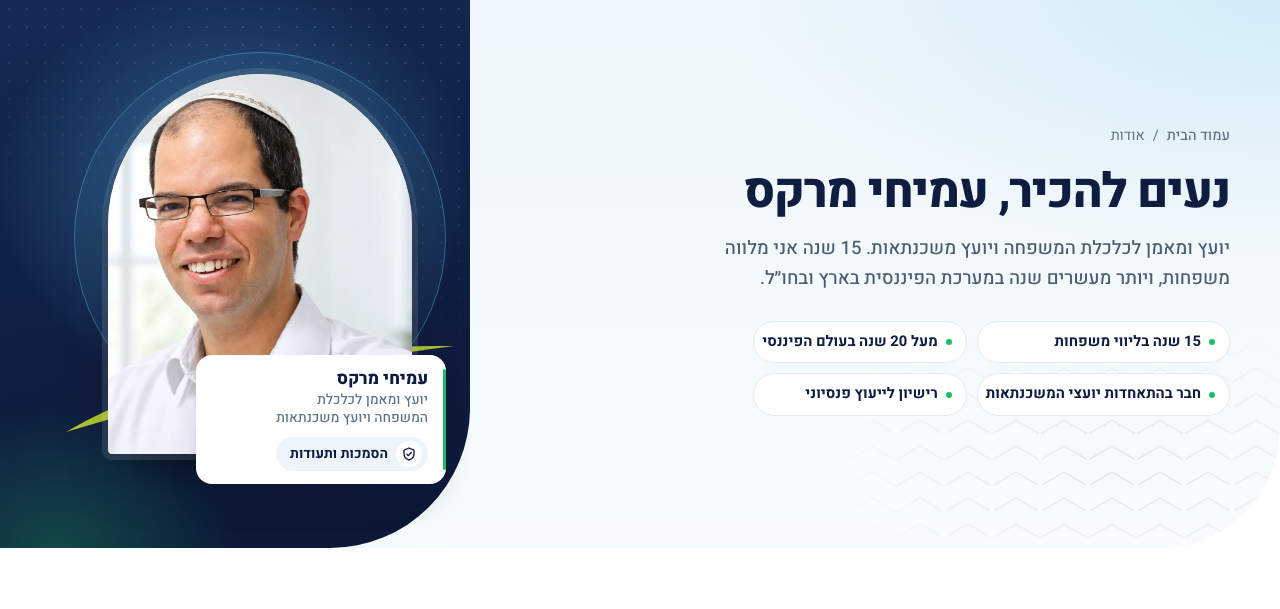
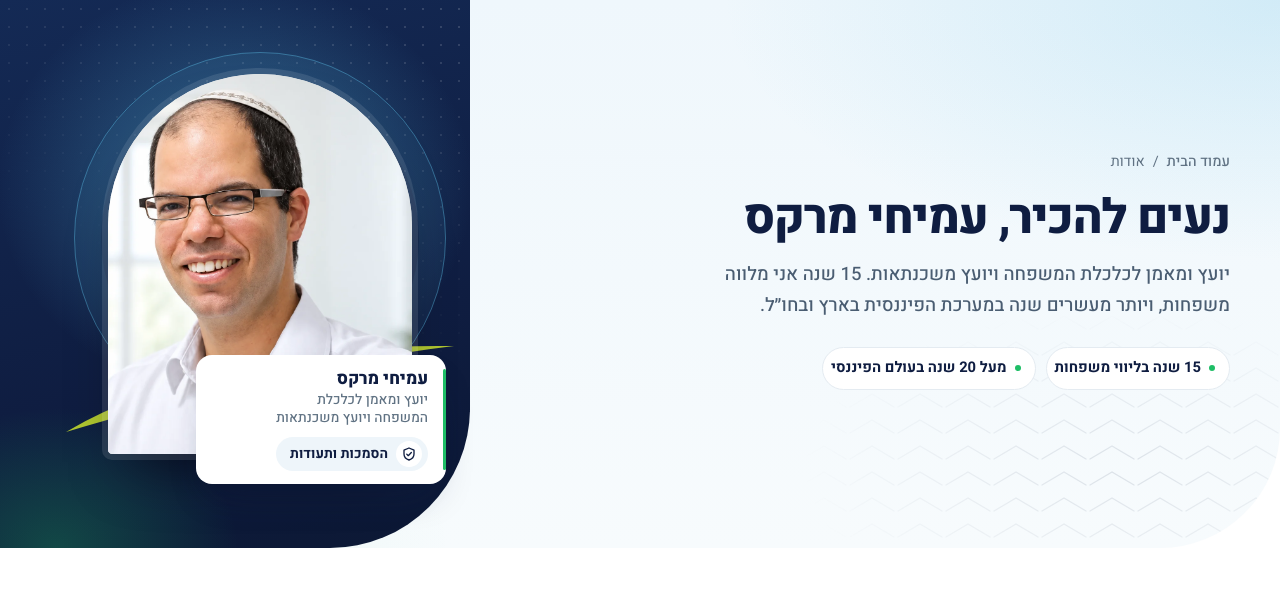
Before and after one commit to botmoar/Grok, a WordPress theme: template amichai-marx-wp/wp-content/themes/amichai-marx/template-about.php in a window 1280 px wide. Shown: the part 97-706 px from the top of the page. Run offline with PHP 8.4 and a stand-in for WordPress, Linux system fonts and the light colour scheme; the site name, menu and one post (Sample post) are stand-ins, and other content is empty; some libraries are stand-ins or nearby versions.

Commit message:
Show each diploma once per page: drop the extra mortgage certificate from the homepage band, and drop the about-hero chips that repeated the credentials list
Co-authored-by: botmoar <botmoar@users.noreply.github.com>

```diff
--- a/amichai-marx-wp/wp-content/themes/amichai-marx/front-page.php
+++ b/amichai-marx-wp/wp-content/themes/amichai-marx/front-page.php
@@ -114,7 +114,6 @@ $arrow = '<svg viewBox="0 0 24 24" width="18" height="18" aria-hidden="true"><pa
         </div>
       </div>
       <div class="am-mortgage-side">
-        <?php amichai_cert_figure('mortgage', 'am-cert-wide am-cert-on-dark'); ?>
         <blockquote class="am-pull">
           <p>ואז הגיעה הפגישה השנייה וגילינו לתדהמתנו שאנו יכולים לחסוך 260,000 ₪ במשכנתא, ובנוסף להגשים את כל היעדים שהגדרנו.</p>
           <footer><a href="<?php echo esc_url(home_url('/הסיפור-של-משפחת-סלומון-מהשרון/')); ?>">משפחת סלומון מהשרון</a></footer>
--- a/amichai-marx-wp/wp-content/themes/amichai-marx/template-about.php
+++ b/amichai-marx-wp/wp-content/themes/amichai-marx/template-about.php
@@ -20,8 +20,6 @@ get_header();
           <ul class="am-about-facts">
             <li>15 שנה בליווי משפחות</li>
             <li>מעל 20 שנה בעולם הפיננסי</li>
-            <li>חבר בהתאחדות יועצי המשכנתאות</li>
-            <li>רישיון לייעוץ פנסיוני</li>
           </ul>
         </div>
         <?php
```
